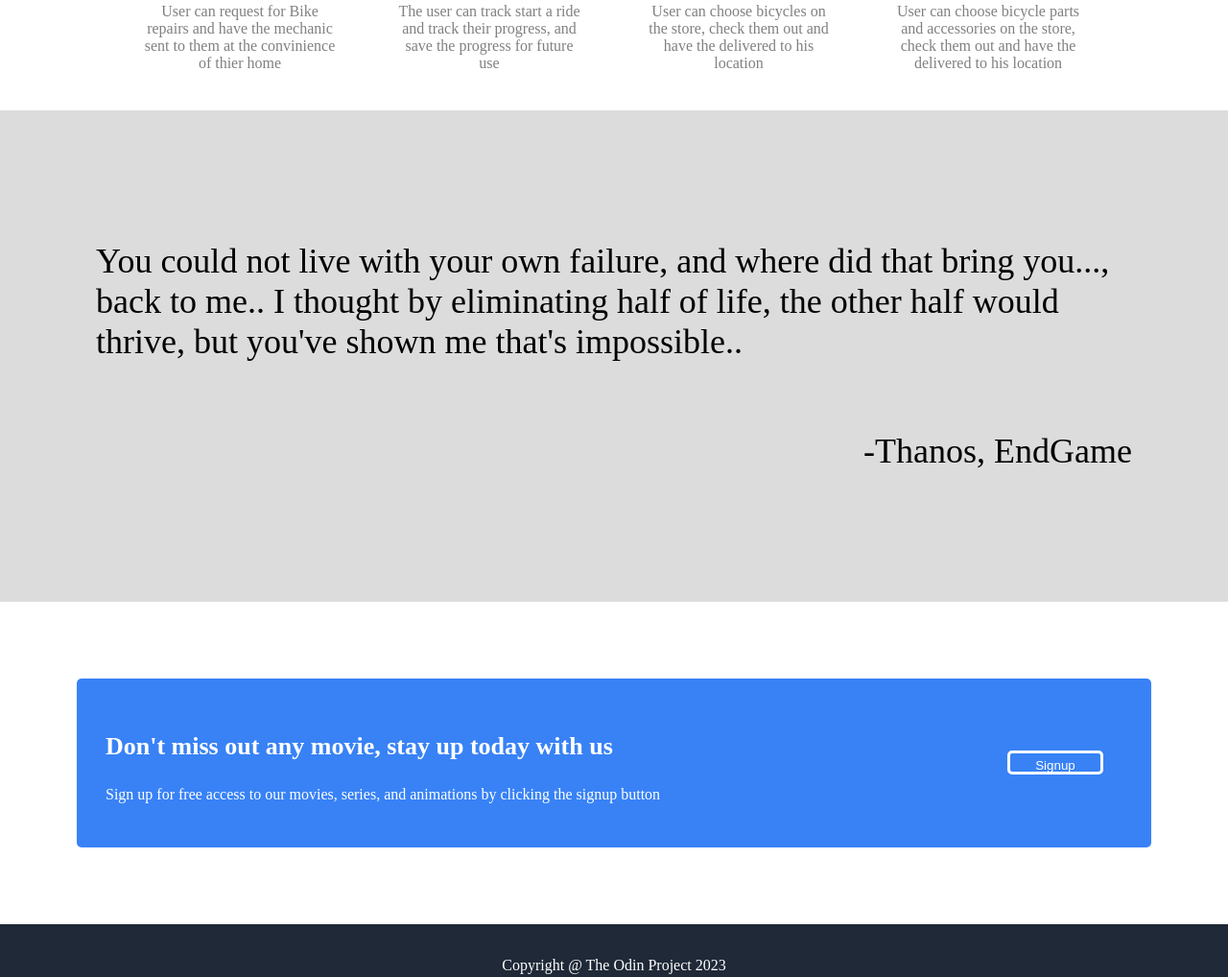
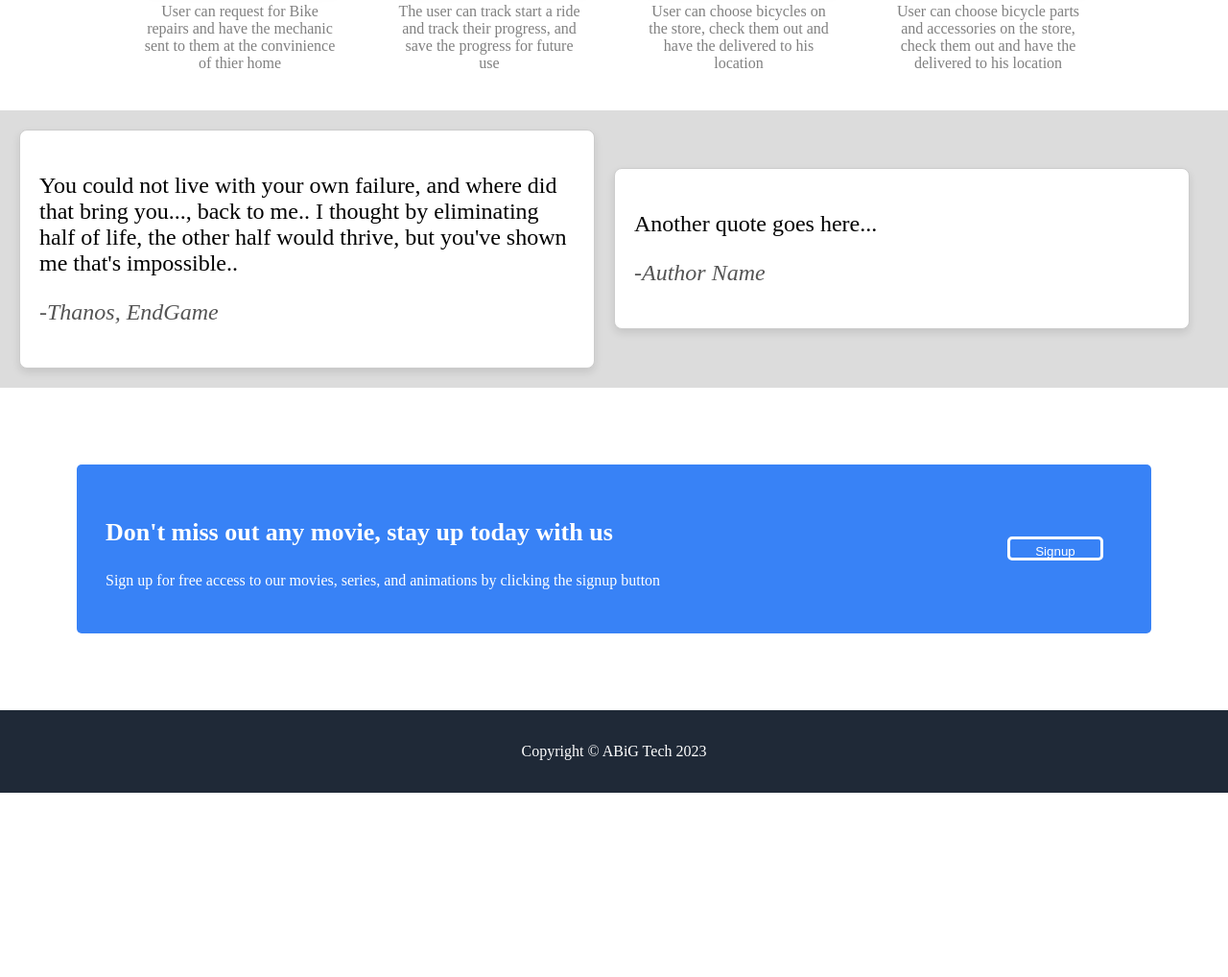
Before and after one commit to Abili/ABiGTech, a plain HTML site: page index.html in a window 1280 px wide. Shown: the part 1239-2257 px from the top of the page at 96% size. After the commit the page ends 2065 px from the top, so only its background shows below. Drawn offline with Linux system fonts and the light colour scheme.

Commit message:
abigtech update
update

```diff
--- a/index.html
+++ b/index.html
@@ -59,10 +59,17 @@
     </div>
 
     <div class="content-3">
-        <p class="text">You could not live with your own failure, and where did that bring you..., back to me..
-            I thought by eliminating half of life, the other half would thrive, but you've shown me that's impossible..
-        </p>
-        <p class="text-author">-Thanos, EndGame</p>
+        <div class="card">
+            <p class="text">You could not live with your own failure, and where did that bring you..., back to me..
+                I thought by eliminating half of life, the other half would thrive, but you've shown me that's impossible..
+            </p>
+            <p class="text-author">-Thanos, EndGame</p>
+        </div>
+
+        <div class="card">
+            <p class="text">Another quote goes here...</p>
+            <p class="text-author">-Author Name</p>
+        </div>
     </div>
 
     <div class="content-4">
@@ -75,8 +82,10 @@
         </div>
     </div>
 
+
+
     <div class="footer">
-        <p>Copyright @ The Odin Project 2023</p>
+        <p>Copyright © ABiG Tech 2023</p>
     </div>
 
 </body>
--- a/styles.css
+++ b/styles.css
@@ -88,7 +88,7 @@ button {
     font-weight: bold;
     color: #1F2937;
     margin-top: 0px; /* Adjust the top margin as needed */
-    margin-bottom: 0px; /* Adjust the bottom margin as needed */
+    margin-bottom:0px; /* Adjust the bottom margin as needed */
 }
 
 #heading-content {
@@ -183,3 +183,35 @@ li {
     align-items: center;
     padding: 18px;
 }
+
+.content-3 {
+
+    background-color: gainsboro;
+    max-width: 100%;
+    font-size: 24px;
+    margin-top: 400px;
+    padding: 20px;
+    display: flex; /* Set the display to flex */
+    align-items: center;
+    justify-content: space-between;
+    flex-direction: row; /* Arrange items in a row (side by side) */
+}
+
+.card {
+    flex: 1; /* Make cards share the space equally */
+    background-color: white;
+    border: 1px solid #ccc;
+    border-radius: 8px;
+    padding: 20px;
+    margin-right: 20px; /* Add margin to separate the cards */
+    box-shadow: 0 4px 8px rgba(0, 0, 0, 0.1);
+}
+
+.text {
+    margin-bottom: 10px;
+}
+
+.text-author {
+    font-style: italic;
+    color: #555;
+}
```
